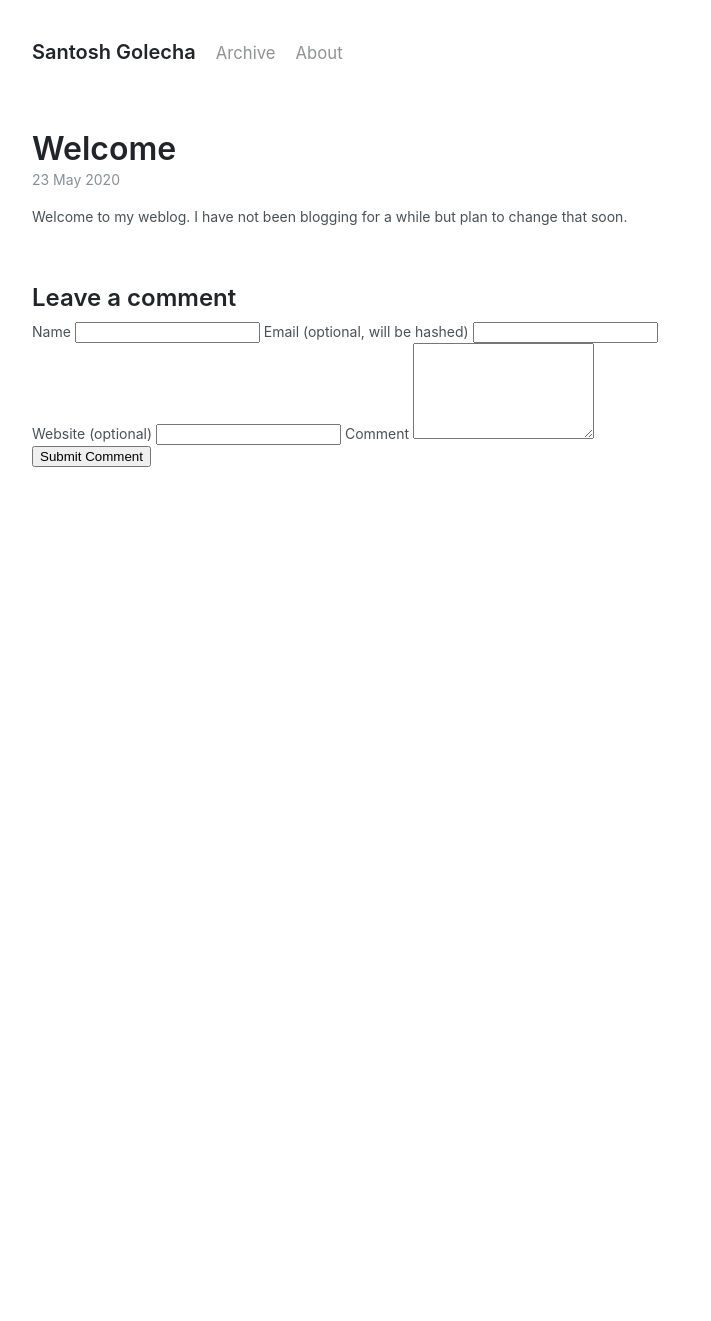
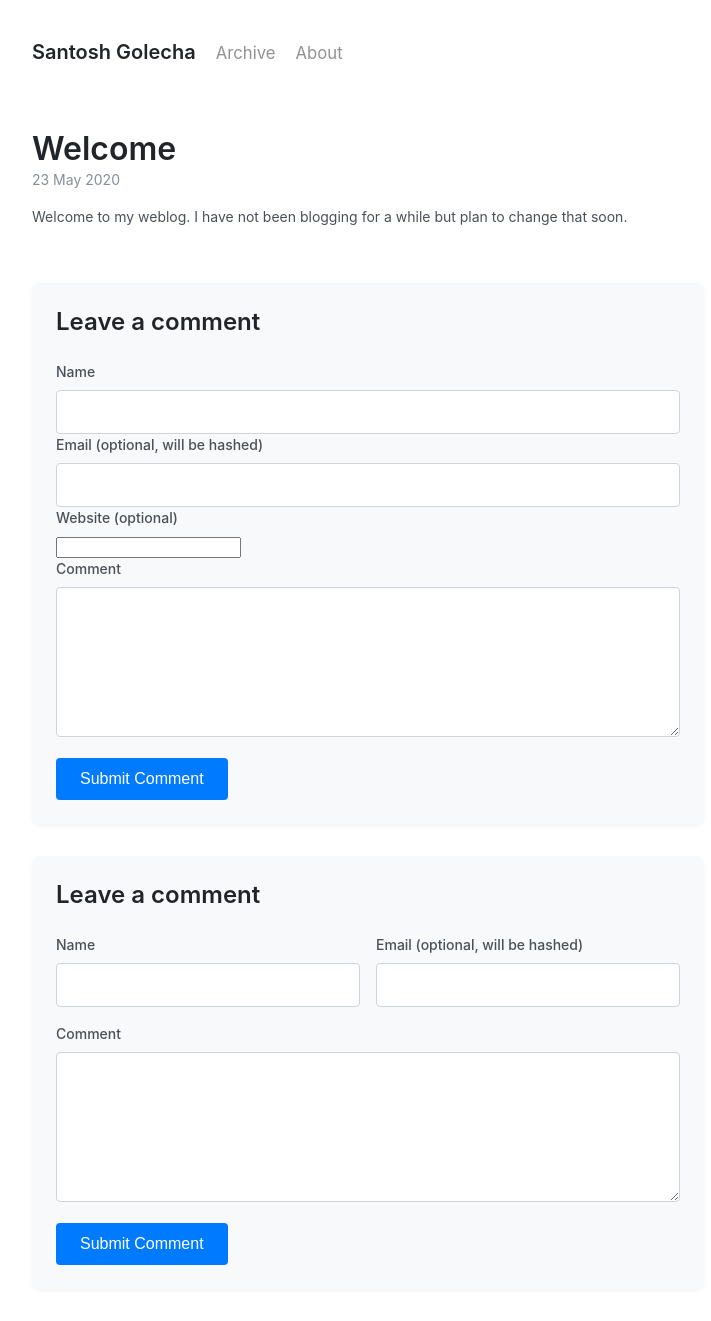
Before and after one commit to sgolecha/sgolecha.github.io, a Jekyll site: the page built from _posts/2020-05-23-welcome.md, in a window 1280 px wide. Shown: the whole page, without its empty margins (272-983 px from the left). Built offline with Jekyll 4.4.1, drawn with Linux system fonts in a browser that asks for light colours; before the commit the page ends 900 px from its top, so only the background shows below that.

Commit message:
added comments css and some fixes

```diff
--- a/_includes/head.html
+++ b/_includes/head.html
@@ -14,6 +14,6 @@
   <link rel="apple-touch-icon-precomposed" sizes="144x144" href="{{ '/assets/apple-touch-icon-precomposed.png' | relative_url }}">
   <link rel="shortcut icon" href="{{ '/assets/favicon.ico' | relative_url }}">
   <link rel="alternate" type="application/atom+xml" title="{{ site.title }}" href="{{ 'atom.xml' | relative_url }}">
-
+  <link rel="stylesheet" href="{{ "/assets/css/comments.css" | relative_url }}">
   {% seo title=false %}
 </head>
--- a/_layouts/post.html
+++ b/_layouts/post.html
@@ -54,6 +54,35 @@ layout: default
     <button type="submit">Submit Comment</button>
   </form>
 </section>
+
+<section id="comment-form">
+  <h2>Leave a comment</h2>
+  <form method="POST" action="https://staticman-git-master-santosh-golechas-projects.vercel.app/v3/entry/github/{{ site.repository }}/{{ site.staticman.branch }}/comments">
+    <input name="options[redirect]" type="hidden" value="{{ site.url }}{{ page.url }}">
+    <input name="options[slug]" type="hidden" value="{{ page.slug }}">
+
+    <div class="comment-form-grid">
+      <div>
+        <label for="comment-form-name">Name</label>
+        <input id="comment-form-name" name="fields[name]" type="text" required>
+      </div>
+
+      <div>
+        <label for="comment-form-email">Email (optional, will be hashed)</label>
+        <input id="comment-form-email" name="fields[email]" type="email">
+      </div>
+
+      <div class="comment-full-width">
+        <label for="comment-form-message">Comment</label>
+        <textarea id="comment-form-message" name="fields[message]" required rows="6"></textarea>
+      </div>
+    </div>
+
+    <button type="submit">Submit Comment</button>
+  </form>
+</section>
+
+
 {% endif %}
 <!--
 {% if site.related_posts != empty %}
--- /dev/null
+++ b/assets/css/comments.css
@@ -0,0 +1,63 @@
+/* Comment form styling */
+#comment-form {
+  max-width: 800px;
+  margin: 2rem 0;
+  padding: 1.5rem;
+  background-color: #f8f9fa;
+  border-radius: 8px;
+  box-shadow: 0 2px 4px rgba(0,0,0,0.05);
+}
+
+#comment-form h2 {
+  margin-top: 0;
+  margin-bottom: 1.5rem;
+  font-size: 1.5rem;
+}
+
+.comment-form-grid {
+  display: grid;
+  grid-template-columns: 1fr 1fr;
+  gap: 1rem;
+}
+
+#comment-form label {
+  display: block;
+  margin-bottom: 0.5rem;
+  font-weight: 500;
+}
+
+#comment-form input[type="text"],
+#comment-form input[type="email"],
+#comment-form textarea {
+  width: 100%;
+  padding: 0.75rem;
+  border: 1px solid #ced4da;
+  border-radius: 4px;
+  font-size: 1rem;
+}
+
+#comment-form textarea {
+  min-height: 150px;
+  resize: vertical;
+}
+
+#comment-form button {
+  margin-top: 1rem;
+  padding: 0.75rem 1.5rem;
+  background-color: #007bff;
+  color: white;
+  border: none;
+  border-radius: 4px;
+  font-size: 1rem;
+  cursor: pointer;
+  transition: background-color 0.2s;
+}
+
+#comment-form button:hover {
+  background-color: #0069d9;
+}
+
+/* Full-width for message field */
+.comment-full-width {
+  grid-column: 1 / -1;
+}
```
